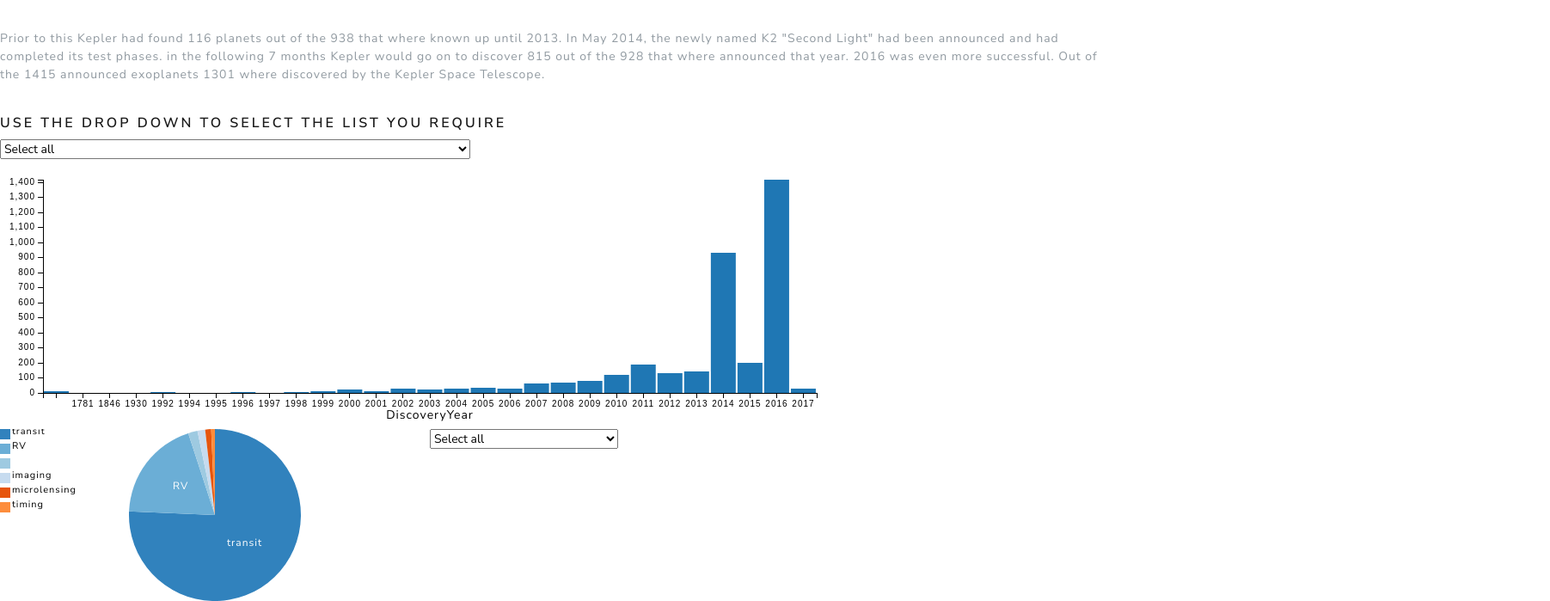
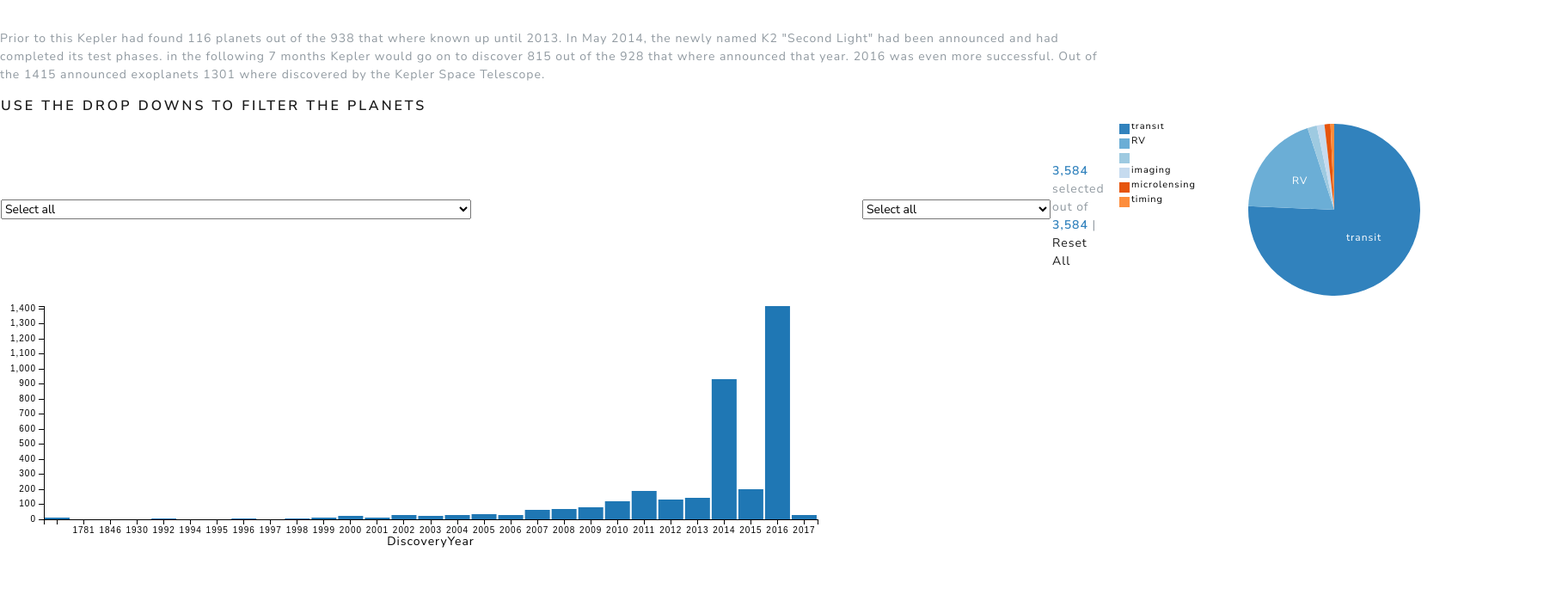
Before and after one commit to Code-Institute-Submissions/Interactive_frontend_development, a plain HTML site: page index.html in a window 1280 px wide. Shown: the part 296-995 px from the top of the page at 86% size, 1803 px wide, since content can reach past the window. After the commit the page ends 943 px from the top, so only its background shows below. Drawn offline with nearby package versions, Linux system fonts and the light colour scheme.

Commit message:
added Planet list selector and data count

```diff
--- a/index.html
+++ b/index.html
@@ -1,5 +1,6 @@
 <!DOCTYPE html>
 <html lang="en">
+
 <head>
 	<meta charset="UTF-8">
 	<meta name="viewport" content="width=device-width, initial-scale=1.0">
@@ -9,6 +10,8 @@
 	<link rel="stylesheet" href="static/css/bootstrap.min.css" type="text/css" />
 	<link rel="stylesheet" href="static/css/dc.min.css" type="text/css" />
 
+
+
 	<script type="text/javascript" src="static/js/d3.min.js"></script>
 	<script type="text/javascript" src="static/js/crossfilter.min.js"></script>
 	<script type="text/javascript" src="static/js/dc.min.js"></script>
@@ -16,25 +19,78 @@
 
 
 </head>
+
 <body>
 
 	<h1>Planets Discovered</h1>
 
 
-    <p>The interactive graph bellow tells us a story, this is the story of how two failed reaction wheels accidently paved the way for a new area in astronomy. But first a brief overview of what reaction wheels are and how they operate. In a satellite to turn your craft without expending propellant, you have a wheel attached to an electric motor once that wheel spins up it produces enough torque to control which direction the satellite is pointing. Which, as you can imagine, is a handy tool for a space based telescope. </p>
-<br> <p>The Kepler Space telescope was launched as part of the Discovery Program in 2009 with 4 reaction wheels to steer the craft. It was possible to complete the mission with 3 but it would have made it more difficult. Then in July 2012 Reaction Wheel 2 failed. A short time later in May 2013 the unthinkable happened, reaction wheel 4 failed as well. Meaning that it was effectively only able to turn in 1 direction, severely limiting the Telescopes ability’s, field of view and because of this the telescope could no longer fight the radiation pressure (solar wind) from the un and would drift aimlessly unable to correct its self. For the next 3 months several proposals where submitted as for what the next stages of the mission should be. One cleaver researcher came up with the idea of using the sun as a third reaction wheel,  they would turn the telescope so that the radiation pressure was enough that it didn't need a third wheel and could orient its self to the intended target and not be spin out of control  and be stable enough to get a clear picture. The downside to this is that it only gave roughly 4 viewing windows a year and the telescope would be pointing in the same orientation, but it worked.</p>
-    <br><p>Prior to this Kepler had found 116 planets out of the 938 that where known up until 2013. In May 2014, the newly named K2 "Second Light" had been announced and had completed its test phases. in the following 7 months Kepler would go on to discover 815 out of the 928 that where announced that year.  2016 was even more successful. Out of the 1415 announced exoplanets 1301 where discovered by the Kepler Space Telescope.
+	<p>The interactive graph bellow tells us a story, this is the story of how two failed reaction wheels accidently
+		paved the way for a new area in astronomy. But first a brief overview of what reaction wheels are and how they
+		operate. In a satellite to turn your craft without expending propellant, you have a wheel attached to an
+		electric motor once that wheel spins up it produces enough torque to control which direction the satellite is
+		pointing. Which, as you can imagine, is a handy tool for a space based telescope. </p>
+	<br>
+	<p>The Kepler Space telescope was launched as part of the Discovery Program in 2009 with 4 reaction wheels to steer
+		the craft. It was possible to complete the mission with 3 but it would have made it more difficult. Then in July
+		2012 Reaction Wheel 2 failed. A short time later in May 2013 the unthinkable happened, reaction wheel 4 failed
+		as well. Meaning that it was effectively only able to turn in 1 direction, severely limiting the Telescopes
+		ability’s, field of view and because of this the telescope could no longer fight the radiation pressure (solar
+		wind) from the un and would drift aimlessly unable to correct its self. For the next 3 months several proposals
+		where submitted as for what the next stages of the mission should be. One cleaver researcher came up with the
+		idea of using the sun as a third reaction wheel, they would turn the telescope so that the radiation pressure
+		was enough that it didn't need a third wheel and could orient its self to the intended target and not be spin
+		out of control and be stable enough to get a clear picture. The downside to this is that it only gave roughly 4
+		viewing windows a year and the telescope would be pointing in the same orientation, but it worked.</p>
+	<br>
+	<p>Prior to this Kepler had found 116 planets out of the 938 that where known up until 2013. In May 2014, the newly
+		named K2 "Second Light" had been announced and had completed its test phases. in the following 7 months Kepler
+		would go on to discover 815 out of the 928 that where announced that year. 2016 was even more successful. Out of
+		the 1415 announced exoplanets 1301 where discovered by the Kepler Space Telescope.
 	</p>
 
-   <br><h5>Use the drop down to select the list you require</h5> <div id="listSelector"></div>
-   <br><p></p>    <div id="discoveryYear"></div>
 
-    <div id="discoveryMethod"></div>
+	<table>
+
+      <tr>
+			<td>
+				<h5>Use the drop downs to filter the planets</h5>
+			</td>
+
+			<td></td>
+		</tr>
+
+		<tr>
+			<td>
+				<div id="listSelector"></div>
+			</td>
+			<td>
 				<div id="planetSelector"></div>
-    <div id="discoveryScatter"></div>
+			</td>
+			<td>
+				<div id="mystats" class="dc-data-count" style="float: center">
+					<span class = "filter-count"></span> selected out of <span
+                  class = "total-count"></span> | <a href="javascript:dc.filterAll();
+                  dc.renderAll();">Reset All</a>
+				</div>
+			</td>
+            <td><div id="discoveryMethod"></div></td>
+		</tr>
+		<tr>
+			<td>
+				<div id="discoveryYear"></div>
+			</td>
+		</tr>
+
+
+	</table>
+
+
+
 
 
 	<script src="https://code.jquery.com/jquery-3.4.1.min.js"></script>
 	<script type="text/javascript" src="static/js/graph.js"></script>
 </body>
+
 </html>
--- a/static/js/graph.js
+++ b/static/js/graph.js
@@ -2,13 +2,14 @@ queue()
     .defer(d3.csv, "data/oec.csv")
     .await(makeGraphs);
 
-function makeGraphs(error, salaryData) {
-    var ndx = crossfilter(salaryData);
+function makeGraphs(error, planetData) {
+    var ndx = crossfilter(planetData);
 
     discoveryYear(ndx);
     discoveryMethod(ndx);
     show_planetSelecor(ndx);
     show_listPlanetIsOn(ndx);
+    countChart(ndx);
 
 
 
@@ -24,7 +25,7 @@ function discoveryYear(ndx) {
     dc.barChart("#discoveryYear")
         .width(1000)
         .height(300)
-        .margins({top: 10, right: 50, bottom: 30, left: 50})
+        .margins({ top: 10, right: 50, bottom: 30, left: 50 })
         .dimension(dim)
         .group(group)
         .transitionDuration(500)
@@ -41,12 +42,12 @@ function discoveryMethod(ndx) {
     var group = dim.group();
 
     dc.pieChart("#discoveryMethod")
-    .width(500)
-    .radius (150)
-    .transitionDuration(500)
-    .dimension(dim)
-    .group(group)
-    .legend(dc.legend())
+        .width(500)
+        .radius(150)
+        .transitionDuration(500)
+        .dimension(dim)
+        .group(group)
+        .legend(dc.legend())
 
 };
 
@@ -71,3 +72,10 @@ function show_listPlanetIsOn(ndx) {
 
 
 }
+
+function countChart(ndx) {
+
+    dc.dataCount("#mystats")
+        .dimension(ndx)
+        .group(ndx.groupAll());
+}
```
Lines whose indentation alone changed are shown as unchanged.
